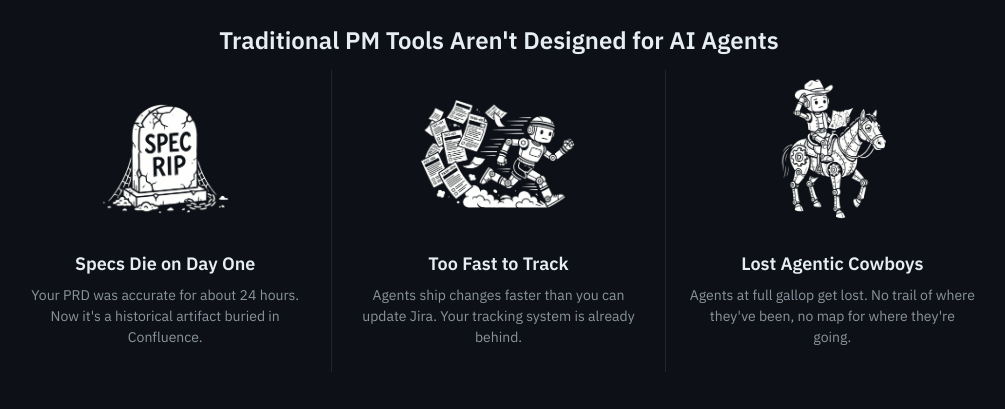
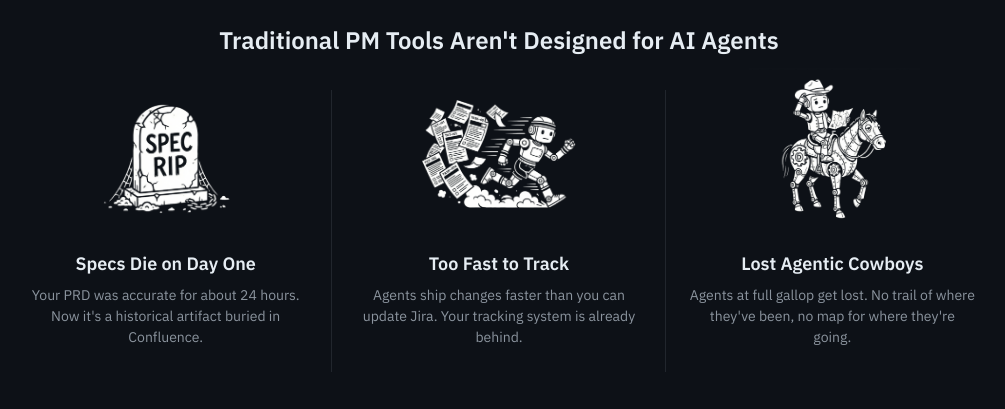
Before and after one commit to manifestdocs/manifest-web, a SvelteKit app: page / in a window 1280 px wide. Shown: the part 543-952 px from the top of the page, without its empty margins (141-1146 px from the left). Built offline with nearby package versions, Linux system fonts and the light colour scheme.

Commit message:
Refine install section layout and pain point dividers
- Add labeled install options (brew and Claude Code) with stacked layout
- Adjust hero and install section padding for better vertical rhythm
- Shorten pain point card dividers to avoid crowding section title

```diff
--- a/src/routes/+page.svelte
+++ b/src/routes/+page.svelte
@@ -607,11 +607,17 @@
         background: var(--background);
         padding: 24px;
         text-align: center;
-        border-right: 1px solid var(--border-muted);
+        position: relative;
     }
 
-    .pain-card:last-child {
-        border-right: none;
+    .pain-card:not(:last-child)::after {
+        content: "";
+        position: absolute;
+        right: 0;
+        top: 20px;
+        bottom: 0;
+        width: 1px;
+        background: var(--border-muted);
     }
 
     .pain-card h3 {
```
